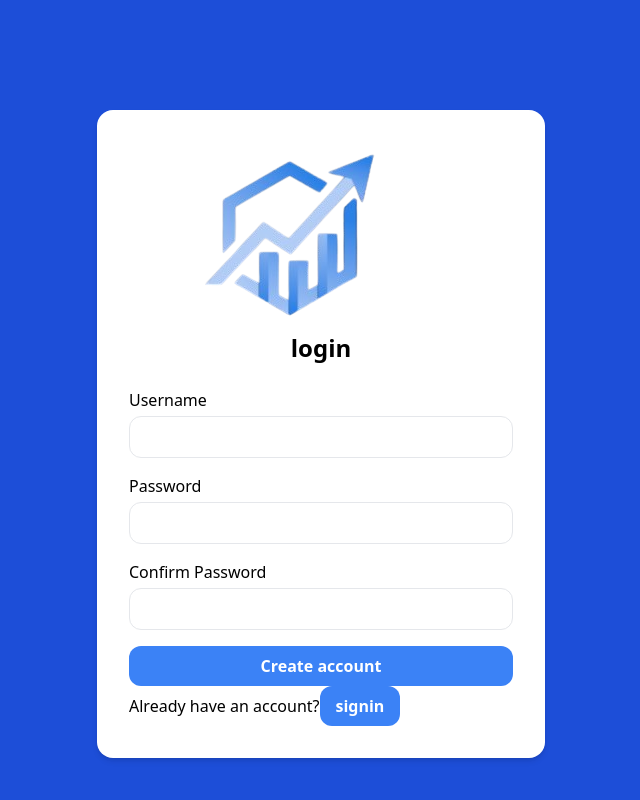
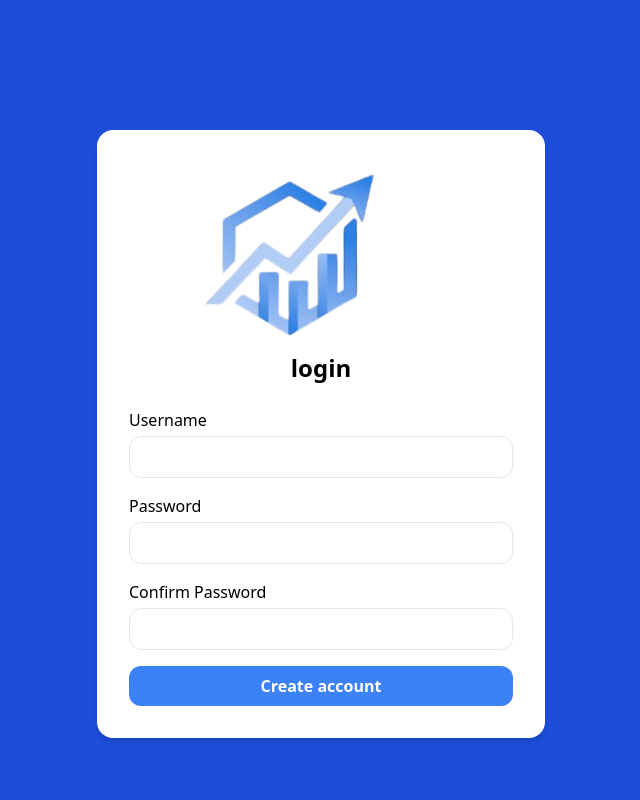
Before and after one commit to dankomah15/Inventory-project, a React (Vite) app in the folder my-test-app/: page / in a window 1280 px wide. Shown: the part 766-1566 px from the top of the page, without its empty margins (319-959 px from the left). Built offline with nearby package versions, Linux system fonts and the light colour scheme.

Commit message:
my fisrt commit

```diff
--- a/my-test-app/src/Components/Form.jsx
+++ b/my-test-app/src/Components/Form.jsx
@@ -96,16 +96,11 @@ const RegisterForm = ({image}) => {
                  </button>
 
                   </form>
-                  Already have an account?<button
-                 type="submit"
-
-                  className="w-18 bg-blue-500 hover:bg-blue-600 text-white font-semibold py-2 px-4 rounded-xl"
-                 >
-                  signin
-                 </button>
 
 
-                </div >
+
+
+                </div>
 
 
 
```
